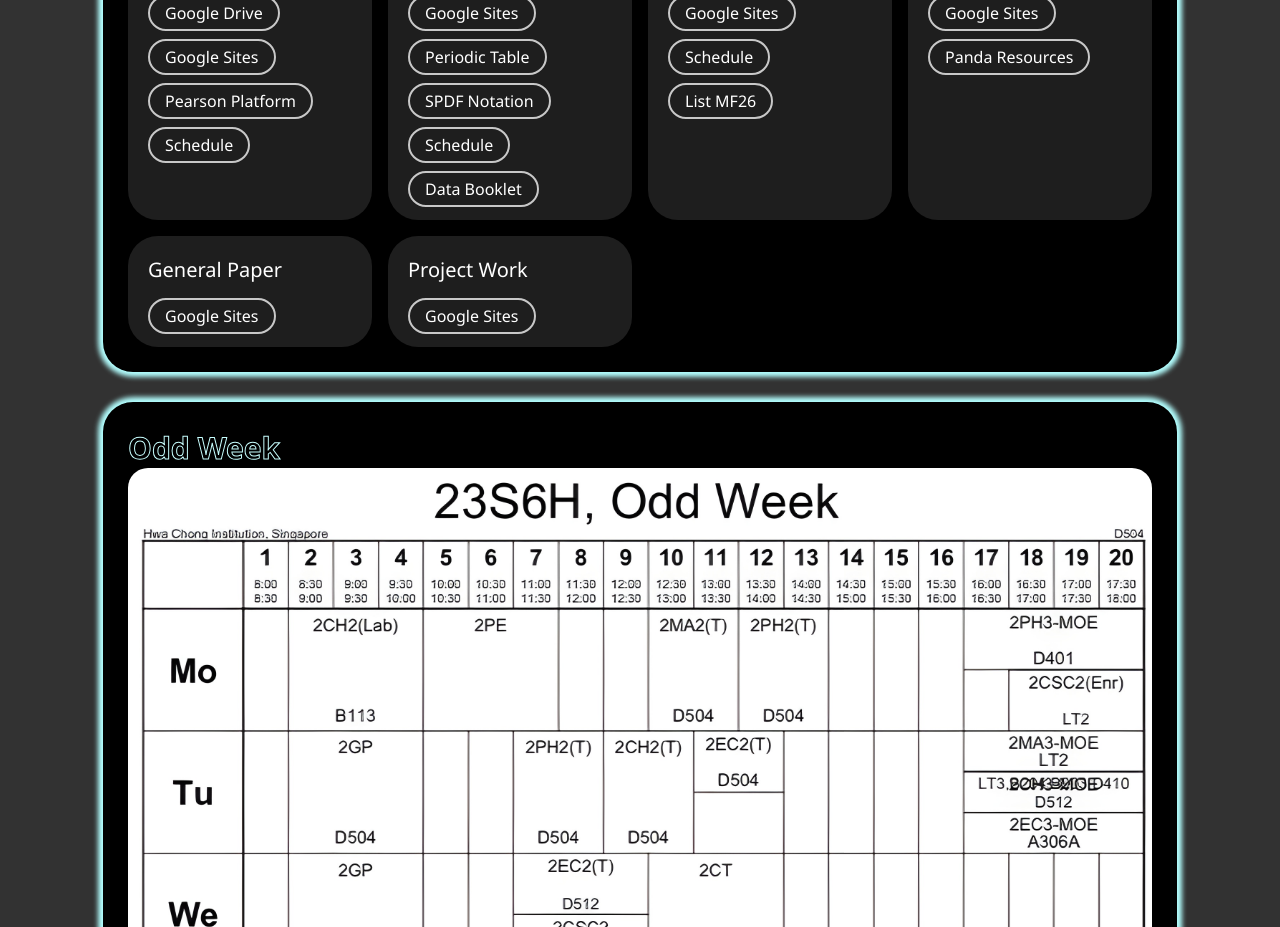
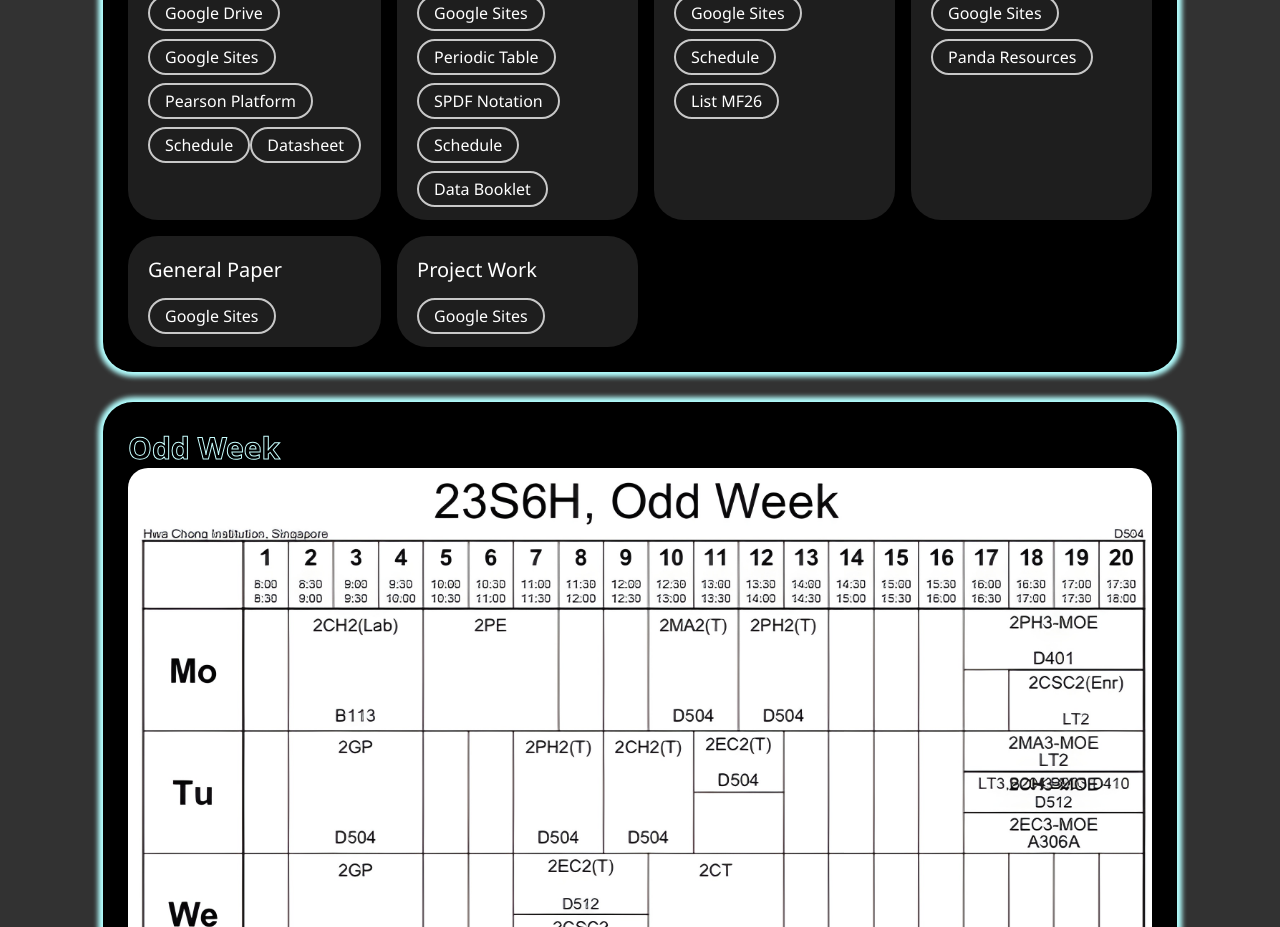
Before and after one commit to AXZET-5/LinkEye, a Vue app: page / in a window 1280 px wide. Shown: the part 800-1727 px from the top of the page. Built offline with nearby package versions, Linux system fonts and the light colour scheme.

Commit message:
update link for mf26 and add physics datasheet link

```diff
--- a/src/components/GridContainer.vue
+++ b/src/components/GridContainer.vue
@@ -47,6 +47,7 @@ defineProps({
       <a class="Link" href="https://sites.google.com/hci.edu.sg/hci-h2-physics-9749/home?pli=1&authuser=1" target="_blank">Google Sites</a><br><br>
       <a class="Link" href="https://mylabmastering.pearson.com/?courseId=11944599&key=1579114589204027960332023#/" target="_blank">Pearson Platform</a><br><br>
       <a class="Link" href="https://docs.google.com/document/d/16ki__UtQjypPnAqan-2f9buIx6L3ZilF/edit" target="_blank">Schedule</a>
+      <a class="Link" href="https://happytutors.edu.sg/wp-content/uploads/2023/05/H2-Physics-A-Levels-Data-and-Formulae.pdf" target="_blank">Datasheet</a>
     </div>
     <div class="GridChild">
       <p class="Subject">Chemistry</p>
@@ -62,7 +63,7 @@ defineProps({
       <br>
       <a class="Link" href="https://tinyurl.com/23-24-h2math" target="_blank">Google Sites</a><br><br>
       <a class="Link" href="https://drive.google.com/file/d/1VNASUKcdQWvBC8dXr527rr9h274W2UE2/view" target="_blank">Schedule</a><br><br>
-      <a class="Link" href="https://www.seab.gov.sg/content/syllabus/alevel/2017Syllabus/ListMF26.pdf" target="_blank">List MF26</a>
+      <a class="Link" href="https://www.seab.gov.sg/docs/default-source/national-examinations/syllabus/alevel/2022syllabus/List_MF26_y22_sy.pdf" target="_blank">List MF26</a>
     </div>
     <div class="GridChild">
       <p class="Subject">Economics</p>
```
